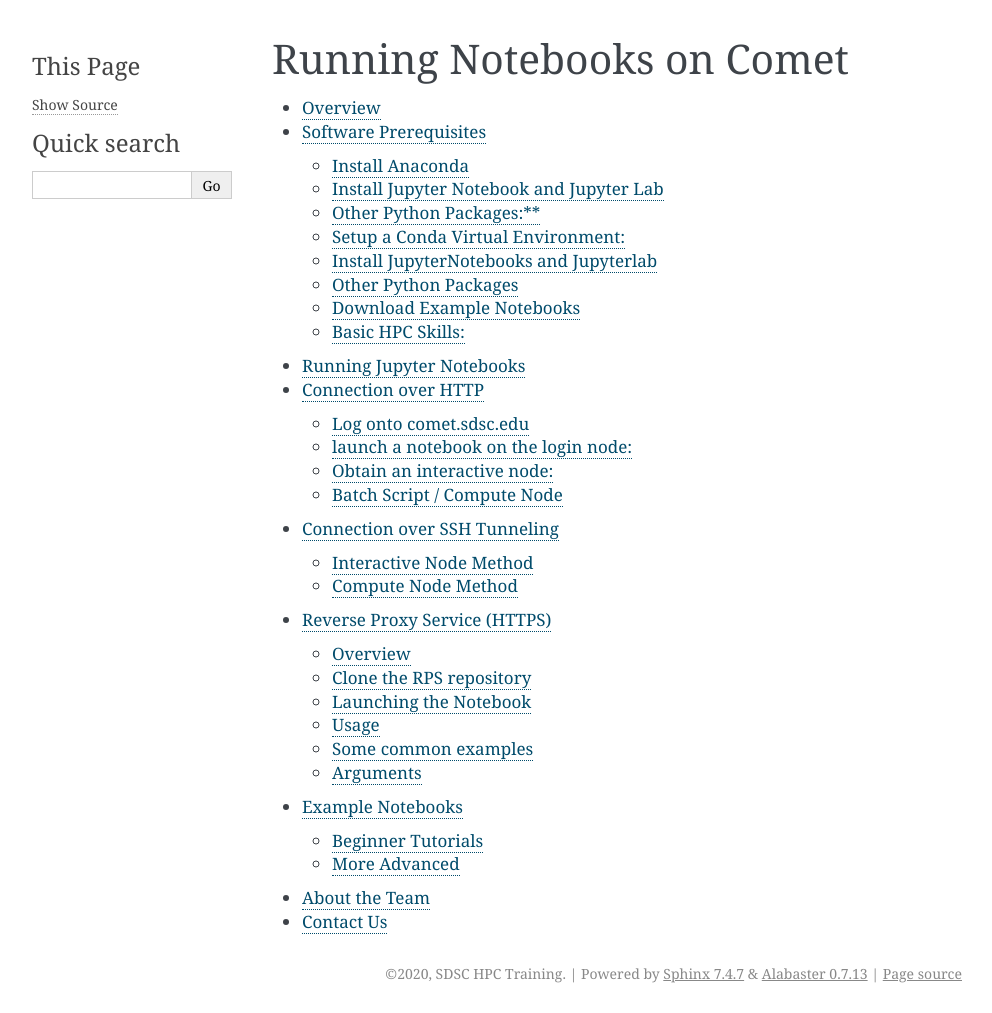
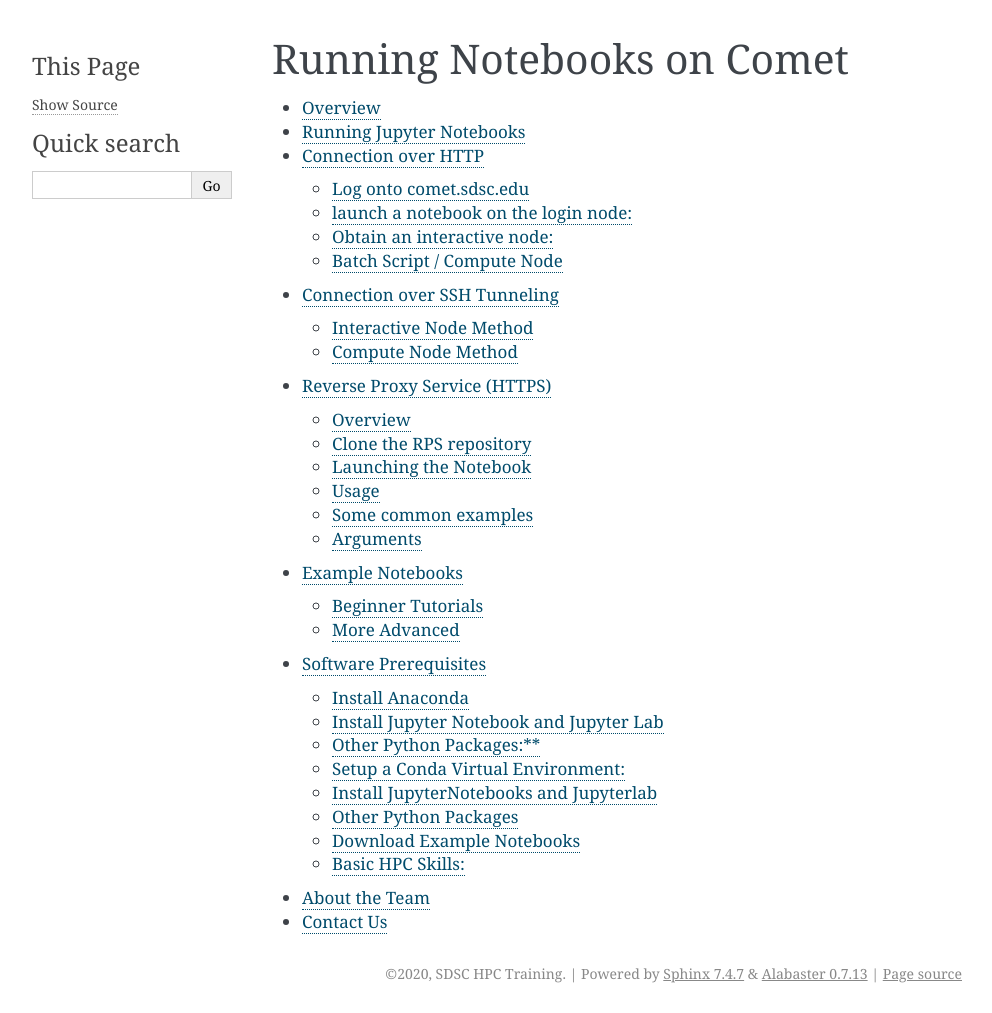
Before and after one commit to sdsc-hpc-training-org/notebooks-101, a Sphinx documentation site: the page built from Docs/source/index.rst, in a window 1280 px wide. Shown: the whole page, without its empty margins (148-1140 px from the left). Built offline with Sphinx 7.4.7, drawn with Linux system fonts in a browser that asks for light colours.

```diff
--- a/Docs/source/index.rst
+++ b/Docs/source/index.rst
@@ -12,11 +12,11 @@
    :maxdepth: 2
 
    overview.md
-   prerequisites.md
    methods/runningNotebooks.md
    methods/sshConnect.md
    methods/tunneling.md
    methods/reverseProxy.md
    examples.md
+   prerequisites.md
    aboutus.md
    contactus.md
```
